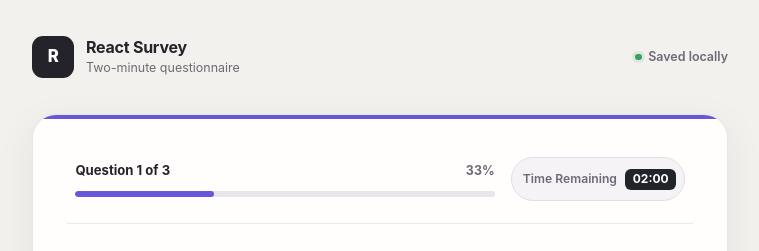
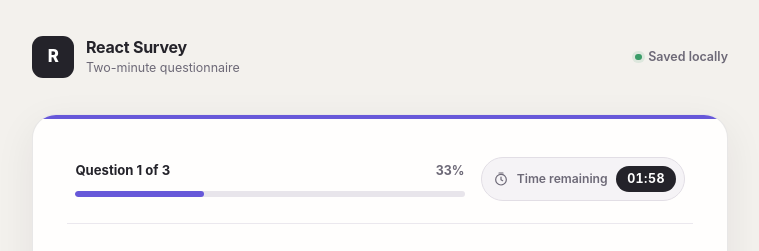
Before and after one commit to mohadesehesmaeilzadeh/react-survey-app, a React (Create React App) app: page / in a window 1280 px wide. Both pictures are taken after typing "Sample", "name@example.com", "5" into the empty fields and a click on the button "Start Survey". Shown: the top 251 px of the page, without its empty margins (260-1019 px from the left). Built offline with nearby package versions, Linux system fonts and the light colour scheme.

Commit message:
edit: update the use survey timer and test

```diff
--- a/src/components/SurveyTimer.js
+++ b/src/components/SurveyTimer.js
@@ -1,8 +1,8 @@
-import { useEffect, useState } from 'react';
+import { useEffect, useRef, useState } from 'react';
 import { Badge } from 'react-bootstrap';
 
 function getRemainingMilliseconds(endTime) {
-  if (!endTime) {
+  if (!Number.isFinite(endTime) || endTime <= 0) {
     return 0;
   }
 
@@ -17,33 +17,69 @@ function formatTime(milliseconds) {
   return `${minutes}:${seconds}`;
 }
 
-function SurveyTimer({ endTime, isActive, onTimeExpired }) {
+function SurveyTimer({ endTime, onTimeExpired }) {
   const [remainingTime, setRemainingTime] = useState(() => getRemainingMilliseconds(endTime));
+  const notifiedEndTime = useRef(null);
 
   useEffect(() => {
-    if (!isActive || !endTime) {
+    if (!Number.isFinite(endTime) || endTime <= 0) {
+      setRemainingTime(0);
       return undefined;
     }
+
+    let timerId;
 
     const updateRemainingTime = () => {
       const newRemainingTime = getRemainingMilliseconds(endTime);
       setRemainingTime(newRemainingTime);
 
       if (newRemainingTime <= 0) {
-        onTimeExpired();
+        if (timerId) {
+          clearInterval(timerId);
+        }
+
+        if (notifiedEndTime.current !== endTime) {
+          notifiedEndTime.current = endTime;
+          onTimeExpired();
+        }
+      }
+
+      return newRemainingTime;
+    };
+
+    const initialRemainingTime = updateRemainingTime();
+
+    if (initialRemainingTime > 0) {
+      timerId = setInterval(updateRemainingTime, 1000);
+    }
+
+    return () => {
+      if (timerId) {
+        clearInterval(timerId);
       }
     };
+  }, [endTime, onTimeExpired]);
 
-    updateRemainingTime();
-    const timerId = setInterval(updateRemainingTime, 1000);
-
-    return () => clearInterval(timerId);
-  }, [endTime, isActive, onTimeExpired]);
+  const formattedTime = formatTime(remainingTime);
 
   return (
-    <div className="timer-box">
-      <span className="timer-label">Time Remaining</span>
-      <Badge bg={remainingTime <= 30000 ? 'danger' : 'dark'}>{formatTime(remainingTime)}</Badge>
+    <div
+      className="timer-box"
+      role="timer"
+      aria-label={`Time remaining: ${formattedTime}`}
+    >
+      <svg className="timer-icon" viewBox="0 0 24 24" aria-hidden="true">
+        <circle cx="12" cy="13" r="8" />
+        <path d="M12 9v4l2.5 1.5M9 3h6" />
+      </svg>
+      <span className="timer-label" aria-hidden="true">Time remaining</span>
+      <Badge
+        bg={remainingTime <= 30000 ? 'danger' : 'dark'}
+        className="timer-value"
+        aria-hidden="true"
+      >
+        {formattedTime}
+      </Badge>
     </div>
   );
 }
```
Also changed, not shown: 1 other file (tests, documents, lock files or other folders).
